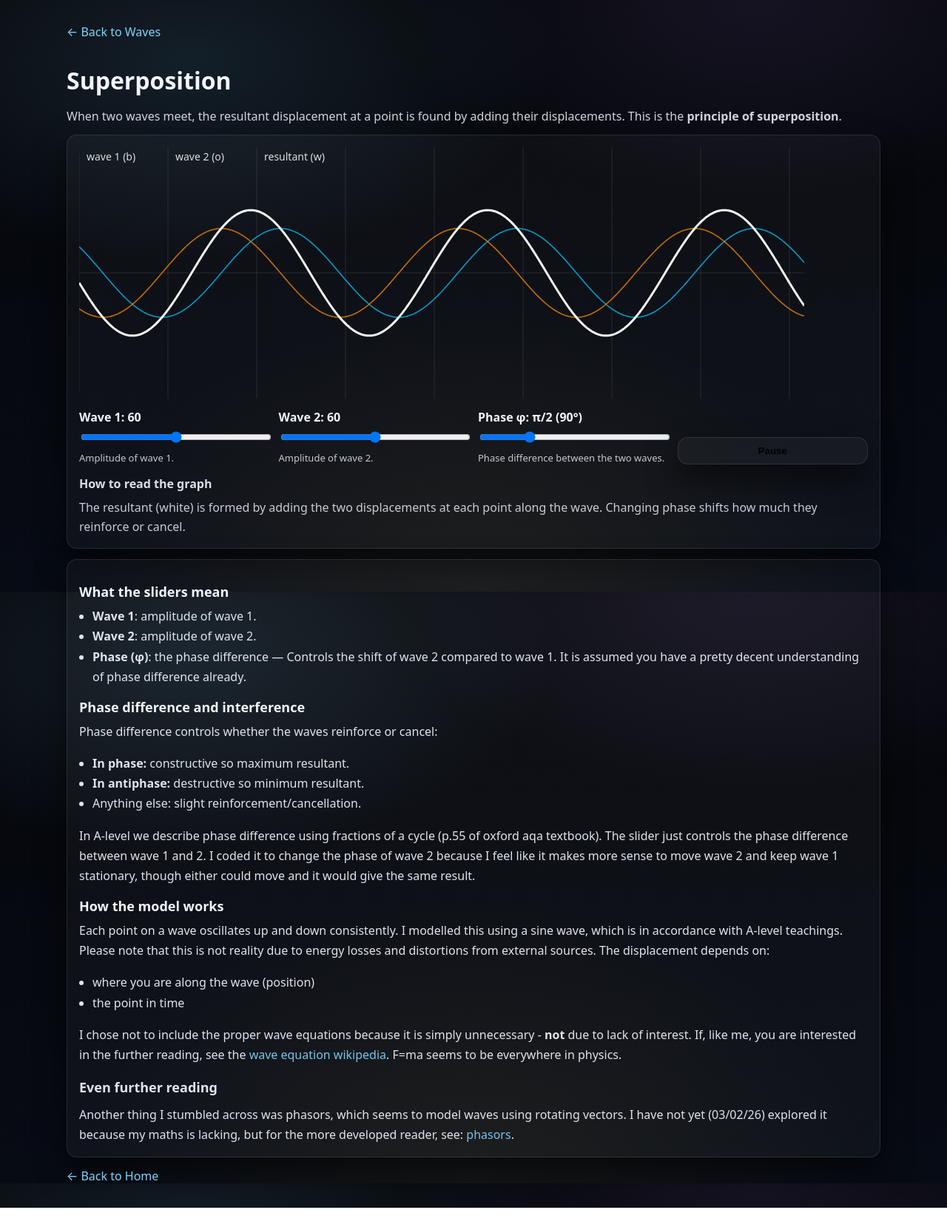
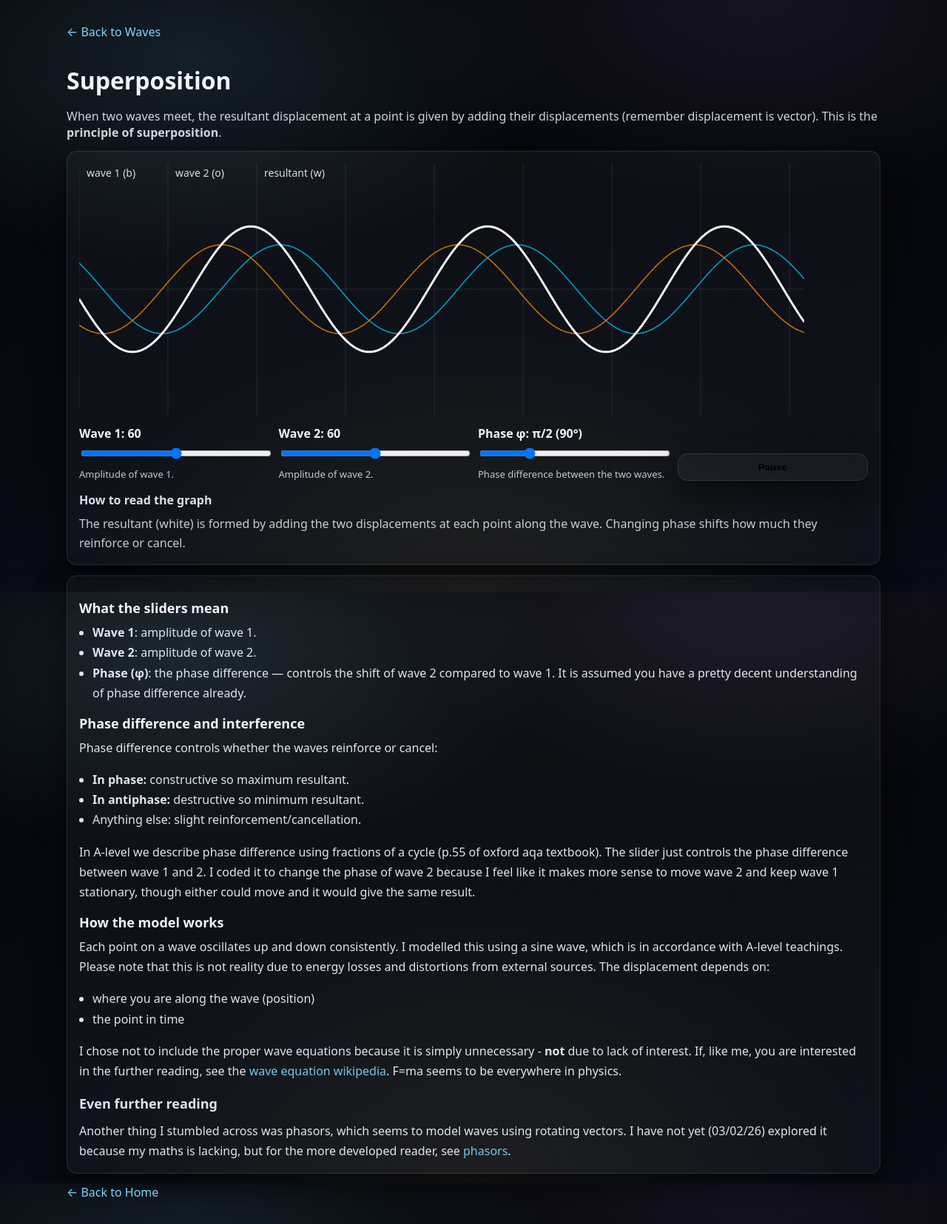
Before and after one commit to 17acs/physics-visualised, a Next.js app: page /topics/waves/superposition in a window 1280 px wide. Shown: the whole page at 74% size. Before the commit the page ends 1633 px from the top, so only its background shows below. Built offline with nearby package versions, Linux system fonts and the light colour scheme.

Commit message:
Update site

```diff
--- a/app/topics/mechanics/projectile/page.tsx
+++ b/app/topics/mechanics/projectile/page.tsx
@@ -223,7 +223,7 @@ const yTicks = niceTicks(yMax, 5);
   <circle cx={dotX} cy={dotY} r="5" fill="#c1121f" stroke="white" strokeWidth="1.5" />
 
   {/* axis labels */}
-  <text x={W - pad} y={H - 8} textAnchor="end" fontSize="12" fill="rgba(242,245,255,0.8)">
+  <text x={W - pad} y={H - 0.01} textAnchor="end" fontSize="12" fill="rgba(242,245,255,0.8)">
     x (m)
   </text>
   <text x={10} y={pad} textAnchor="start" fontSize="12" fill="rgba(242,245,255,0.8)">
--- a/app/topics/waves/superposition/page.tsx
+++ b/app/topics/waves/superposition/page.tsx
@@ -12,8 +12,8 @@ export default function SuperpositionPage() {
 
       <h1 style={{ fontSize: 32, marginBottom: 8 }}>Superposition</h1>
       <p style={{ opacity: 0.85, marginBottom: 14 }}>
-        When two waves meet, the resultant displacement at a point is found by adding their
-        displacements. This is the <b>principle of superposition</b>.
+        When two waves meet, the resultant displacement at a point is given by adding their
+        displacements (remember displacement is vector). This is the <b>principle of superposition</b>.
       </p>
 
       <div className="card" style={{ padding: 16, marginBottom: 14 }}>
@@ -31,7 +31,7 @@ export default function SuperpositionPage() {
             <b>Wave 2</b>: amplitude of wave 2.
           </li>
           <li>
-            <b>Phase (φ)</b>: the phase difference — Controls the shift of wave 2 compared to wave 1. It is assumed you have a pretty decent understanding of phase difference already.
+            <b>Phase (φ)</b>: the phase difference — controls the shift of wave 2 compared to wave 1. It is assumed you have a pretty decent understanding of phase difference already.
           </li>
         </ul>
 
@@ -91,7 +91,7 @@ export default function SuperpositionPage() {
         <div style={{ marginTop: 14, lineHeight: 1.7, opacity: 0.92 }}>
           <h2 style={{ fontSize: 18, fontWeight: 900, marginBottom: 8 }}>Even further reading</h2>
           <p style={{ marginTop: 0, marginBottom: 0 }}>
-            Another thing I stumbled across was phasors, which seems to model waves using rotating vectors. I have not yet (03/02/26) explored it because my maths is lacking, but for the more developed reader, see: {" "}
+            Another thing I stumbled across was phasors, which seems to model waves using rotating vectors. I have not yet (03/02/26) explored it because my maths is lacking, but for the more developed reader, see {" "}
             <a
               href="https://en.wikipedia.org/wiki/Phasor"
               target="_blank"
```
